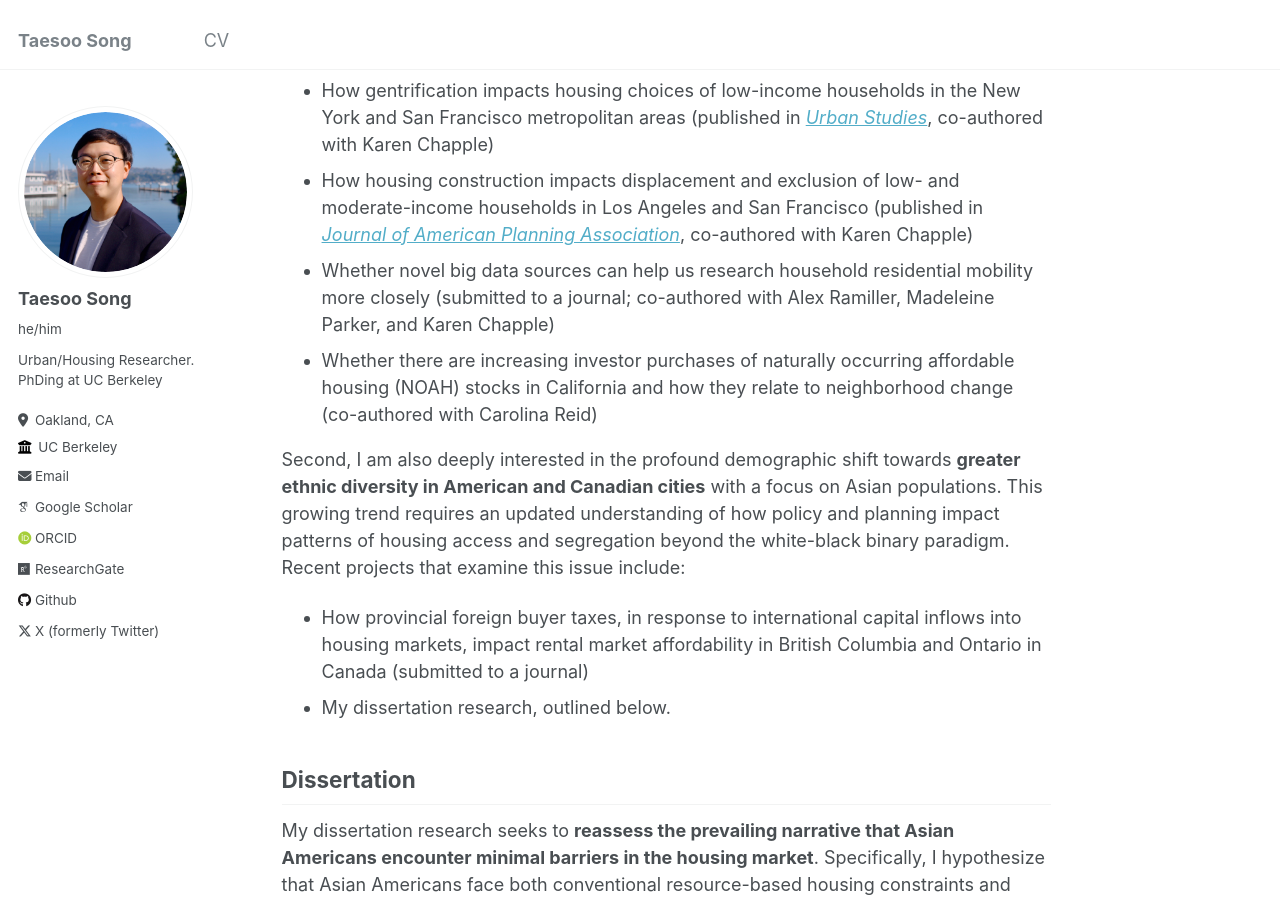
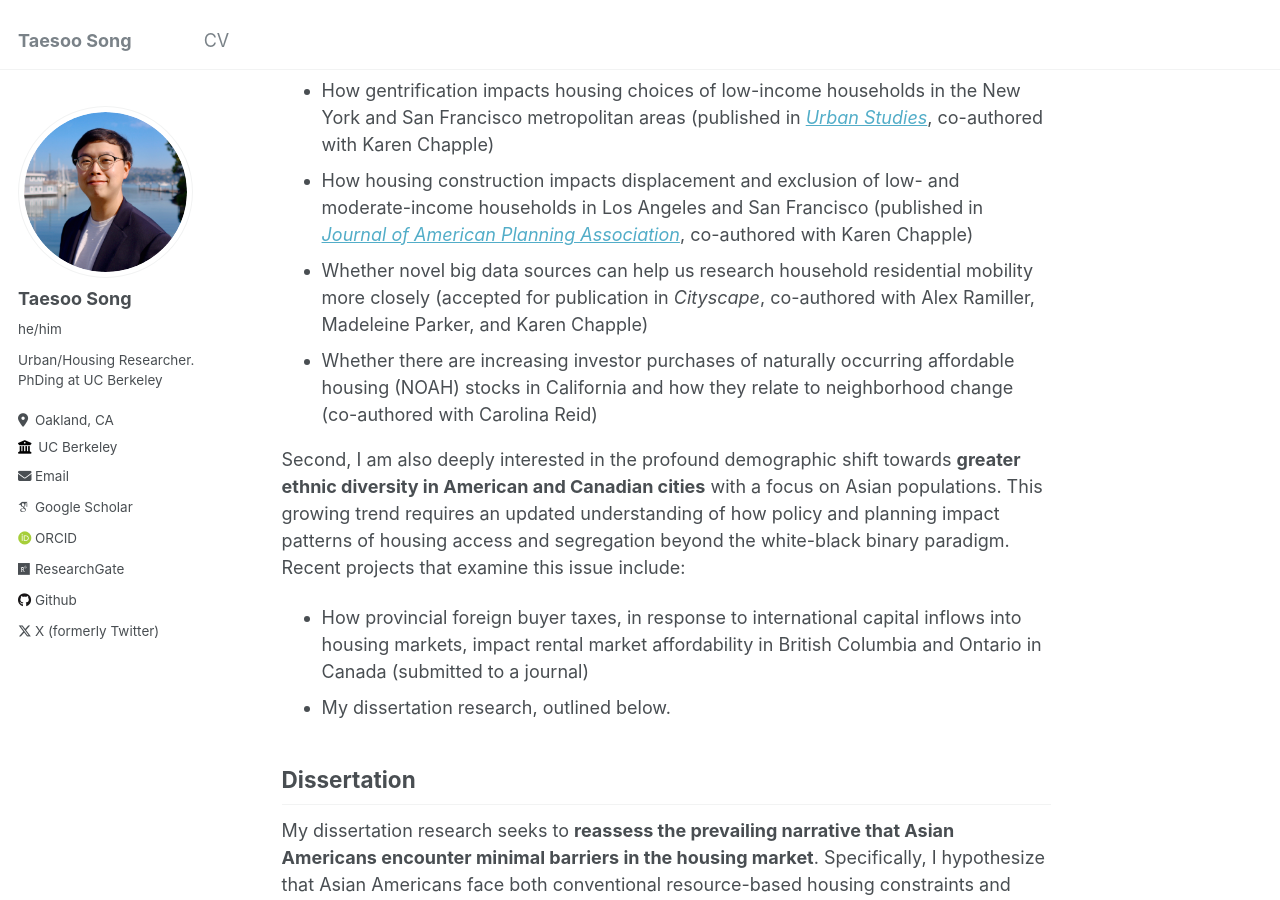
Before and after one commit to taesoosong/taesoosong.github.io, a Jekyll site: the page built from _pages/about.md, in a window 1280 px wide and 900 px high, scrolled down 806 px. Built offline with Jekyll 4.4.1, drawn with Linux system fonts in a browser that asks for light colours; some web fonts are replaced.

Commit message:
Update about.md

```diff
--- a/_pages/about.md
+++ b/_pages/about.md
@@ -25,7 +25,7 @@ I have two sets of closely related research areas.
 First, I study the nexus between **local housing policies, neighborhood change, and residential outcomes of low-income and minority households**, particularly in high-cost metropolitan areas. My recent and ongoing projects have explored:
 - How gentrification impacts housing choices of low-income households in the New York and San Francisco metropolitan areas (published in [_Urban Studies_](https://doi.org/10.1177/00420980241244699), co-authored with Karen Chapple)
 - How housing construction impacts displacement and exclusion of low- and moderate-income households in Los Angeles and San Francisco (published in [_Journal of American Planning Association_](https://doi.org/10.1080/01944363.2024.2319293), co-authored with Karen Chapple)
-- Whether novel big data sources can help us research household residential mobility more closely (submitted to a journal; co-authored with Alex Ramiller, Madeleine Parker, and Karen Chapple)
+- Whether novel big data sources can help us research household residential mobility more closely (accepted for publication in _Cityscape_, co-authored with Alex Ramiller, Madeleine Parker, and Karen Chapple)
 - Whether there are increasing investor purchases of naturally occurring affordable housing (NOAH) stocks in California and how they relate to neighborhood change (co-authored with Carolina Reid)
 
 Second, I am also deeply interested in the profound demographic shift towards **greater ethnic diversity in American and Canadian cities** with a focus on Asian populations. This growing trend requires an updated understanding of how policy and planning impact patterns of housing access and segregation beyond the white-black binary paradigm. Recent projects that examine this issue include:
```
